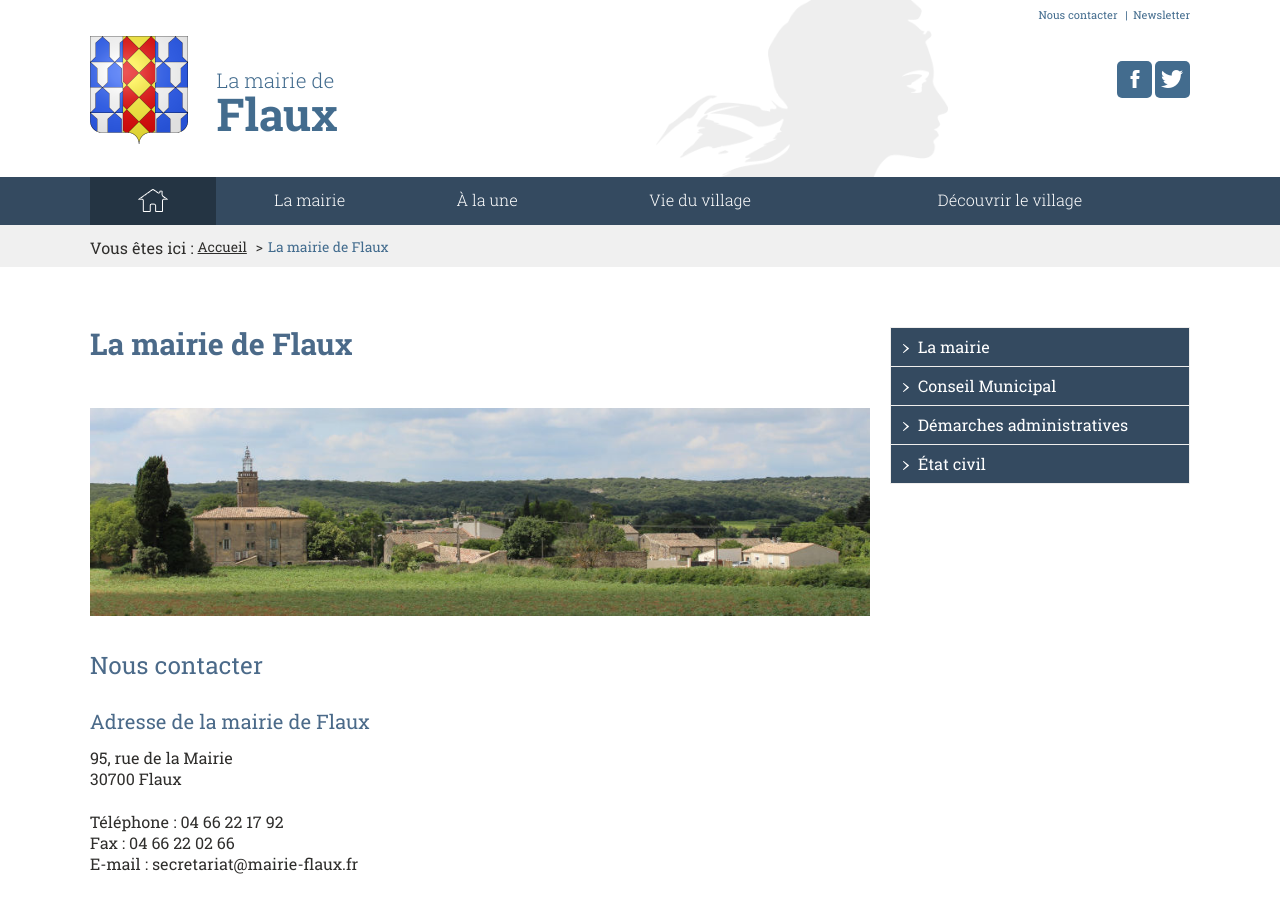
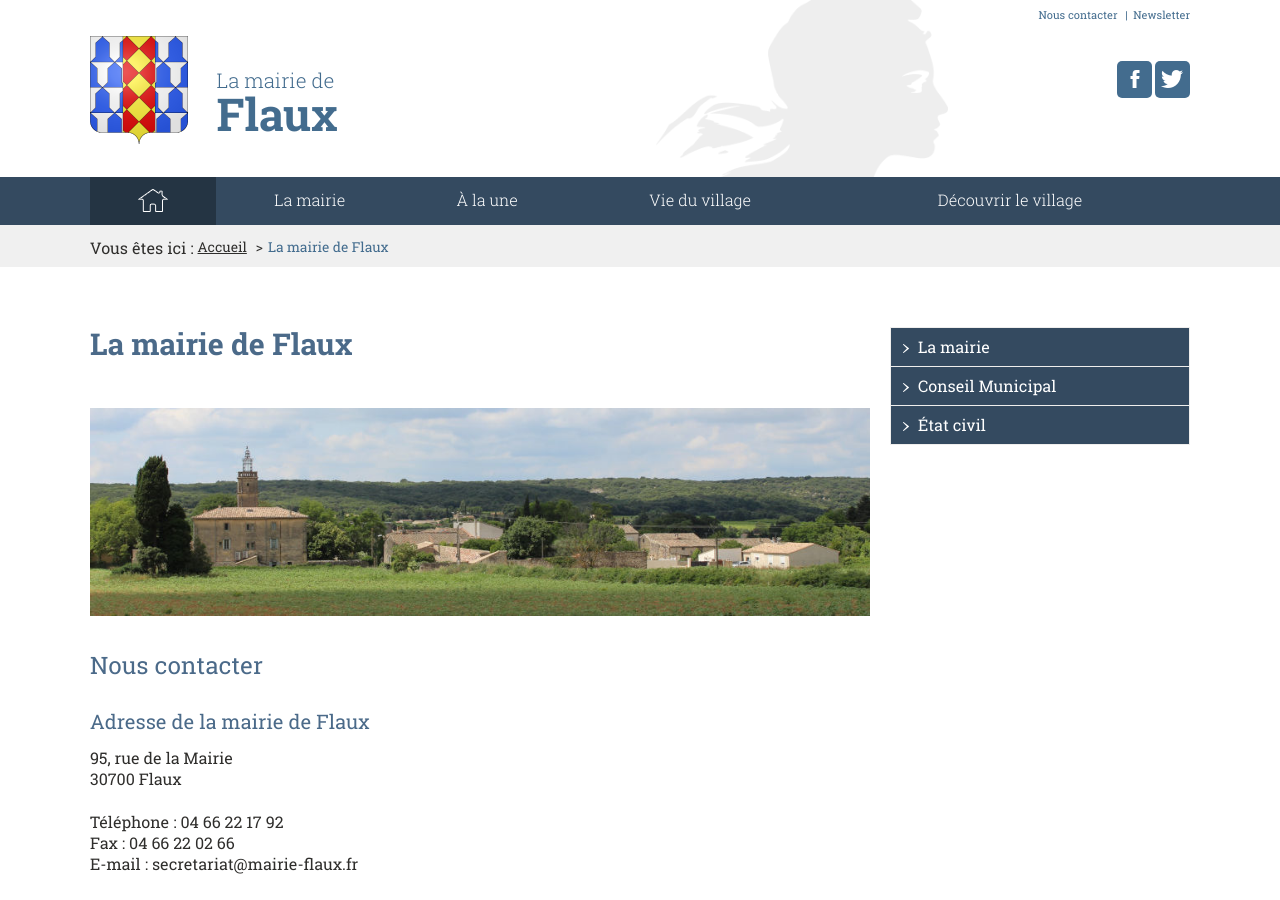
Before and after one commit to Flaux-Village/flaux-village.github.io, a Jekyll site: the page built from mairie.md, in a window 1280 px wide and 900 px high. Built offline with Jekyll 4.4.1, drawn with Linux system fonts in a browser that asks for light colours; our own code applies the rules of GitHub Pages for plain Markdown files.

Commit message:
Update mairie.md

```diff
--- a/mairie.md
+++ b/mairie.md
@@ -11,8 +11,6 @@ menu_secondaire:
   addresse: /mairie.html
 - titre: Conseil Municipal
   addresse: /conseil.html
-- titre: Démarches administratives
-  addresse: /admin.html
 - titre: État civil
   addresse: /civil.html
 ---
```
